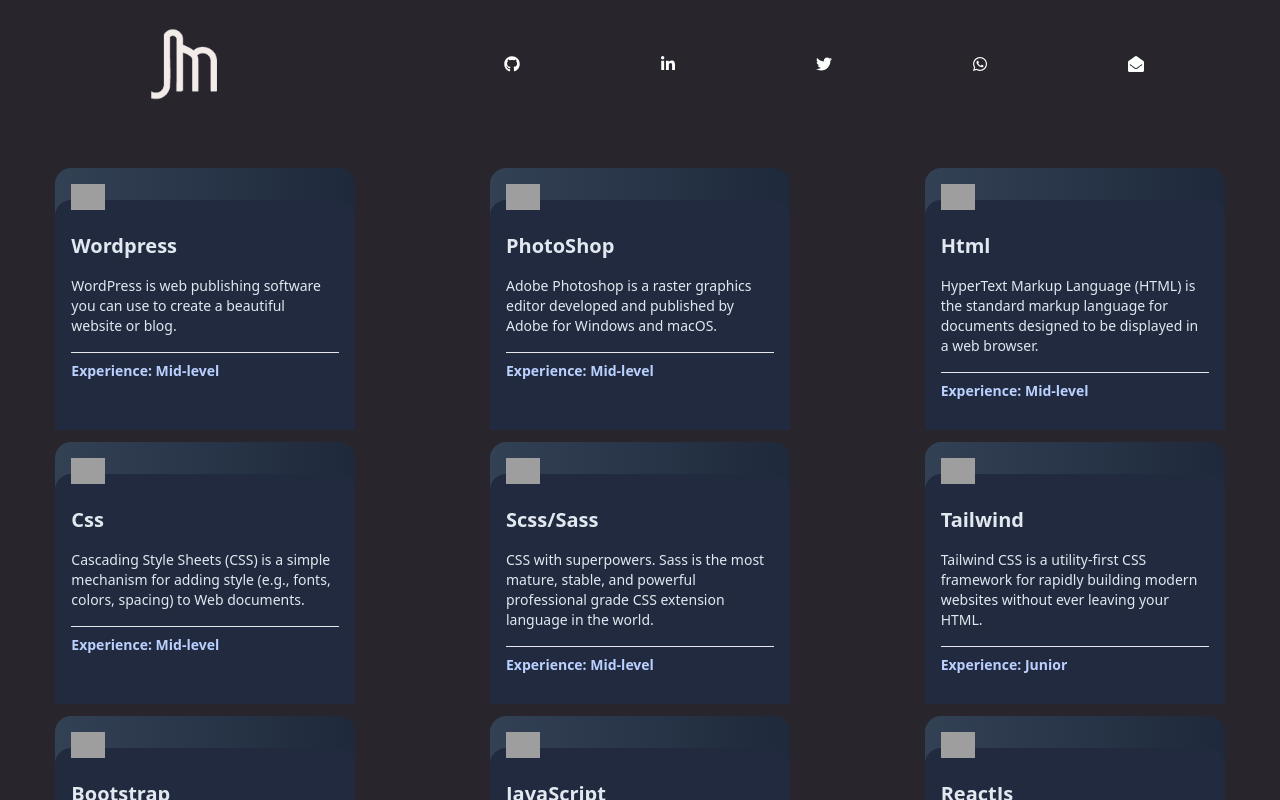
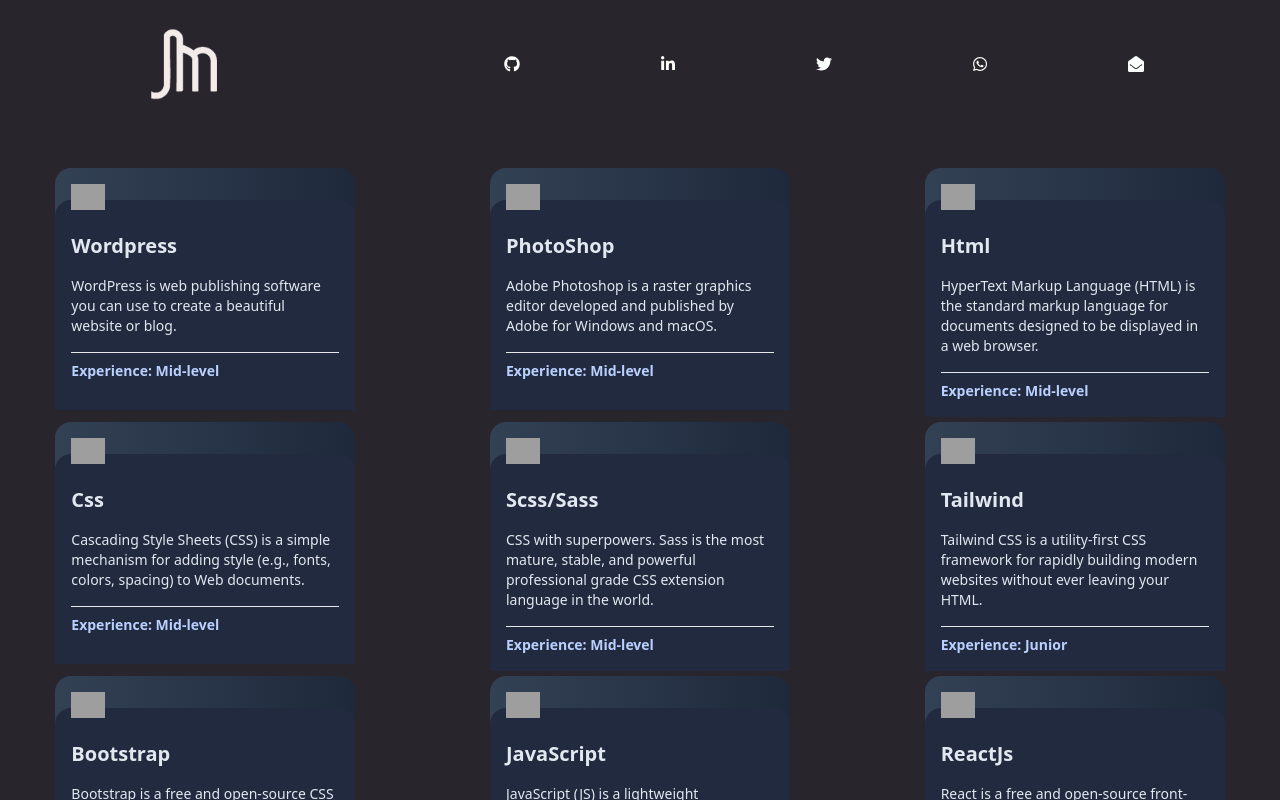
Before and after one commit to jeff-mz/react-simple-portfolio, a React (Vite) app: page /skills in a window 1280 px wide. Shown: the top 800 px of the page. Built offline with nearby package versions, Linux system fonts and the light colour scheme; grey boxes are pictures that could not be loaded.

Commit message:
improved UI for some components.

```diff
--- a/src/assets/components/SkillCard.jsx
+++ b/src/assets/components/SkillCard.jsx
@@ -17,7 +17,7 @@
         mySkills.map((skill) => {
           return (
             <div
-              className="w-[300px] h-[250px] mx-auto bg-gradient-to-r from-slate-700 to-slate-800 pt-8 rounded-t-2xl"
+              className="w-[300px] h-[230px] mx-auto bg-gradient-to-r from-slate-700 to-slate-800 pt-8 rounded-t-2xl"
               style={{ position: "relative" }}
               key={skill.id}
             >
@@ -27,7 +27,7 @@
                 className="w-[34px]"
                 style={{ position: "absolute", top: "16px ", left: "16px" }}
               />
-              <div className=" bg-blue-dark p-4 rounded-t-2xl min-h-[230px]">
+              <div className=" bg-blue-dark p-4 rounded-t-2xl min-h-[210px]">
                 <h2 className="text-xl font-bold my-4 text-slate-200">
                   {skill.title}
                 </h2>
```
